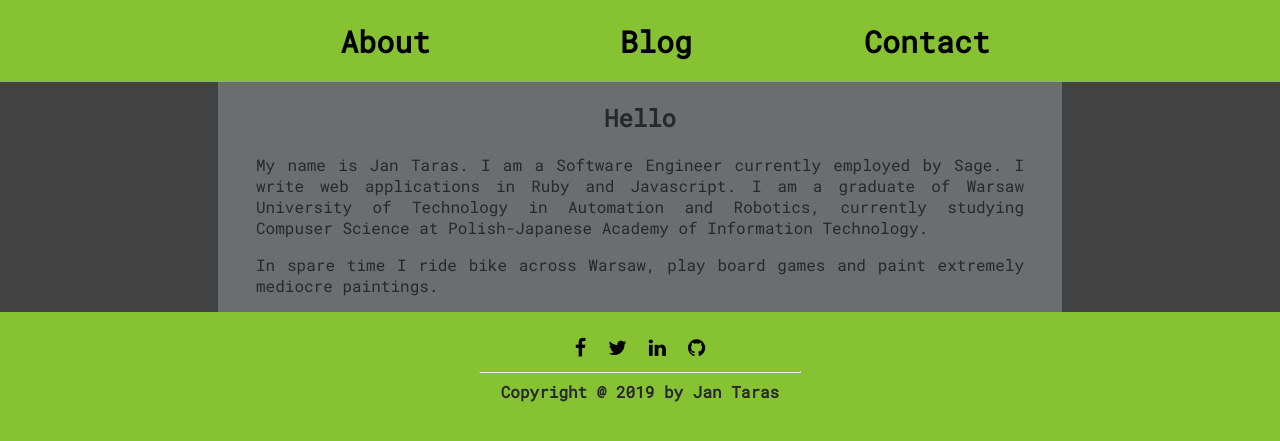
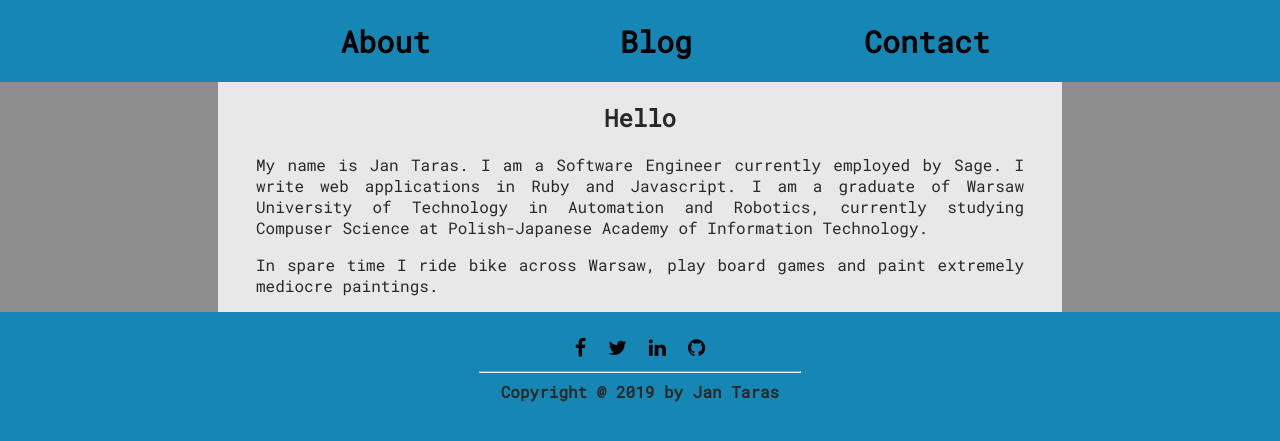
Before and after one commit to TarasJan/TarasJan.github.io, a Jekyll site: the page built from index.md, in a window 1280 px wide. Shown: the top 441 px of the page. Built offline with Jekyll 4.4.1, drawn with Linux system fonts in a browser that asks for light colours.

Commit message:
[Blog] Changed color palette for better reading experience

```diff
--- a/jantar-theme/_sass/colors.scss
+++ b/jantar-theme/_sass/colors.scss
@@ -1,9 +1,9 @@
 
 $white: #ffffff;
-$dark_theme: darken(#61892F, 20%);
-$theme: #86C232;
-$light_secondary: lighten(#282828, 10%);
-$article_secondary:#6B6E70;
+$dark_theme: darken(rgb(19, 64, 100), 20%);
+$theme: rgb(22, 135, 180);
+$light_secondary: lighten(#282828, 40%);
+$article_secondary:rgb(233, 232, 232);
 
 $high_font: black;
 $font: #282828;
```
